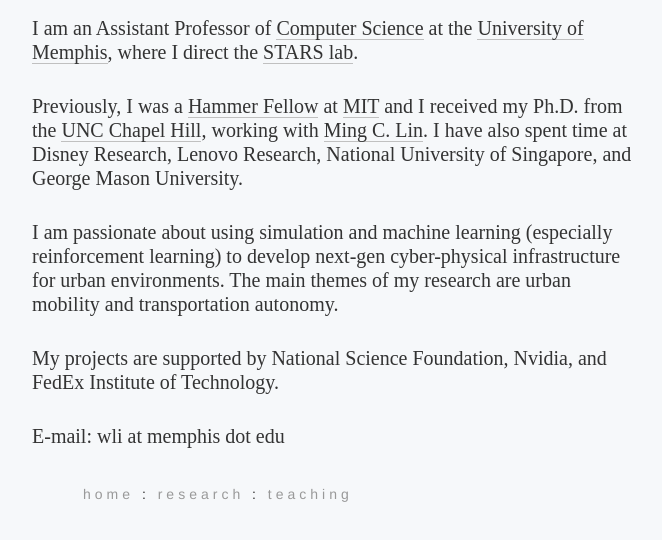
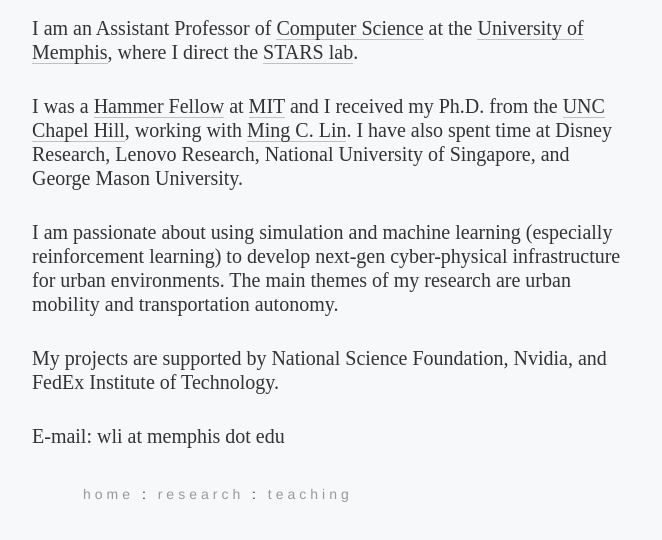
Before and after one commit to weizi-li/weizi-li.github.io, a plain HTML site: page index.html in a window 1280 px wide. Shown: the part 134-674 px from the top of the page, without its empty margins (40-702 px from the left). Drawn offline with Linux system fonts and the light colour scheme.

Commit message:
Update index.html

```diff
--- a/index.html
+++ b/index.html
@@ -10,7 +10,7 @@
 	<h1><a href="index.html">Weizi Li</a> / 李玮孜</h1>
 	<div class="intro">
 		<p>I am an Assistant Professor of <a href="https://www.memphis.edu/cs/">Computer Science</a> at the <a href="https://www.memphis.edu/">University of Memphis</a>, where I direct the <a href="https://stars-cs.github.io/">STARS lab</a>.</p>
-		<p>Previously, I was a <a href="https://idss.mit.edu/academics/ses_doc/hammer-fellows/">Hammer Fellow</a> at <a href="http://www.mit.edu/">MIT</a> and I received my Ph.D. from the <a href="http://www.unc.edu/">UNC Chapel Hill</a>, working with <a href="https://www.cs.unc.edu/~lin/">Ming C. Lin</a>. I have also spent time at Disney Research, Lenovo Research, National University of Singapore, and George Mason University.</p>
+		<p>I was a <a href="https://idss.mit.edu/academics/ses_doc/hammer-fellows/">Hammer Fellow</a> at <a href="http://www.mit.edu/">MIT</a> and I received my Ph.D. from the <a href="http://www.unc.edu/">UNC Chapel Hill</a>, working with <a href="https://www.cs.unc.edu/~lin/">Ming C. Lin</a>. I have also spent time at Disney Research, Lenovo Research, National University of Singapore, and George Mason University.</p>
 		<p>I am passionate about using simulation and machine learning (especially reinforcement learning) to develop next-gen cyber-physical infrastructure for urban environments. The main themes of my research are urban mobility and transportation autonomy.
 </p>
 		<p>My projects are supported by National Science Foundation, Nvidia, and FedEx Institute of Technology.</p>
```
